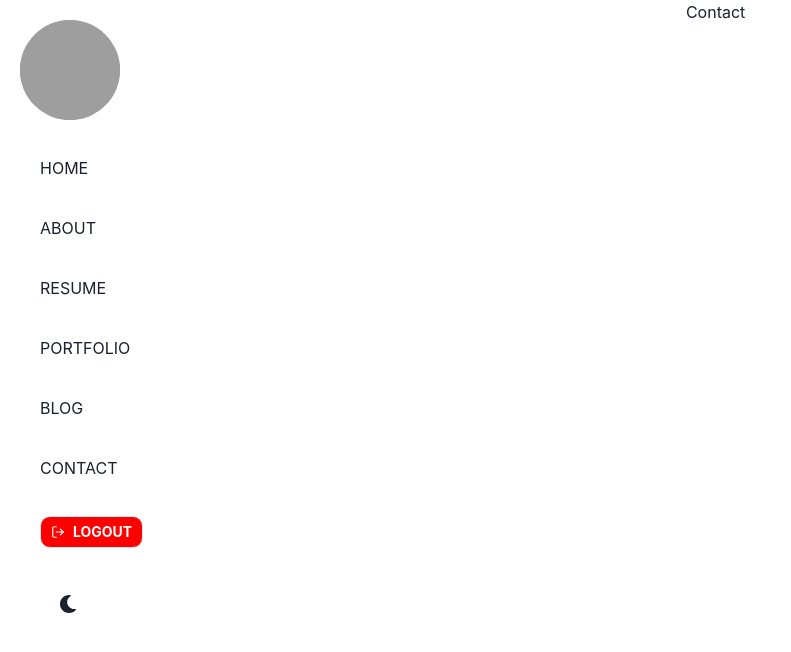
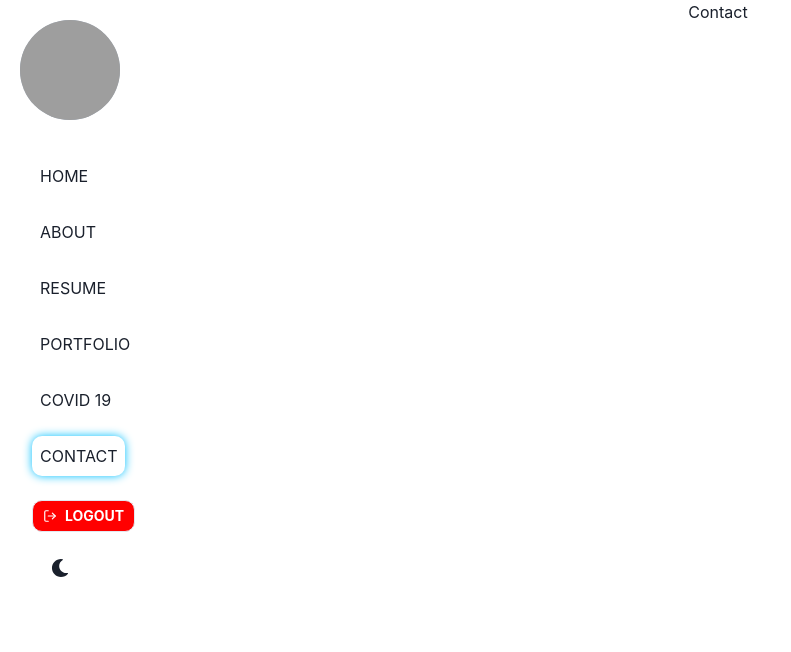
Before and after one commit to NTTan98/my_project, a React (Create React App) app: page /header/contact in a window 1280 px wide. Shown: the top 652 px of the page, without its empty margins (0-791 px from the left). Built offline with nearby package versions, Linux system fonts and the light colour scheme; sample sign-in values are in the browser's storage; grey boxes are pictures that could not be loaded.

Commit message:
covid component

```diff
--- a/src/App.js
+++ b/src/App.js
@@ -1,6 +1,7 @@
 import * as React from 'react';
 import { ChakraProvider, theme } from '@chakra-ui/react';
 import Home from './view/Home/index';
+import Demo from './demo/demo';
 import { Provider } from 'react-redux';
 import store from './redux/store';
 import { BrowserRouter } from 'react-router-dom';
@@ -9,6 +10,7 @@ export const App = () => (
     <ChakraProvider theme={theme}>
       <BrowserRouter>
         <Home />
+        {/* <Demo /> */}
       </BrowserRouter>
     </ChakraProvider>
   </Provider>
--- a/src/Component/HomeComponent/Body/Blog.js
+++ /dev/null
@@ -1,11 +0,0 @@
-import React from 'react';
-
-const Blog = () => {
-  return (
-    <div>
-      <h1>Blog</h1>
-    </div>
-  );
-};
-
-export default Blog;
--- /dev/null
+++ b/src/Component/HomeComponent/Body/CoronaTracking.js
@@ -0,0 +1,54 @@
+import React, { useEffect, useState } from 'react';
+import axios from 'axios';
+import { url } from '../../../api/CoronaAPI.js';
+import { Grid, Input } from '@chakra-ui/react';
+const CoronaTracking = () => {
+  const [corona, setCorona] = useState([]);
+  const [search, setSearch] = useState('');
+  const [searchResult, setSearchResult] = useState([]);
+  useEffect(() => {
+    axios
+      .get(url)
+      .then(res => {
+        setCorona(res.data);
+      })
+      .catch(err => {
+        console.log(err);
+      });
+      set
+  }, []);
+
+  console.log(corona);
+  return (
+    <div>
+      <h1>CoronaTracking</h1>
+      <Input
+        placeholder="Search"
+        onChange={e => {
+          setSearch(e.target.value);
+        }}
+        onKeyPress={e => {
+          if (e.key === 'Enter') {
+            setSearchResult(
+              corona.filter(item => {
+                return item.country
+                  .toLowerCase()
+                  .includes(search.toLowerCase());
+              })
+            );
+          }
+        }}
+      />
+      <Grid
+        templateColumns="repeat(auto-fit, minmax(200px, 1fr))"
+        gap={4}
+        mt={4}
+        p={4}
+      >
+        {/* <p1>{searchResult[0].country}</p1> */}
+      </Grid>
+    </div>
+  );
+};
+
+export default CoronaTracking;
--- a/src/Component/HomeComponent/NavBar/NavBar.js
+++ b/src/Component/HomeComponent/NavBar/NavBar.js
@@ -7,22 +7,20 @@ import {
   BreadcrumbItem,
   BreadcrumbLink,
   Avatar,
-  Button,
 } from '@chakra-ui/react';
 import { items } from '../../../Const/itemsChangePage';
 import avatar from '../../../assets/avatar.jpg';
 import { ColorModeSwitcher } from '../../../ColorModeSwitcher/ColorModeSwitcher';
+import Logout from '../../LoginComponent/logout';
 import { Icon } from '@chakra-ui/icons';
-import { FiLogOut } from 'react-icons/fi';
+import { FiMenu } from 'react-icons/fi';
 
-import { Link, Outlet } from 'react-router-dom';
-import { useNavigate } from 'react-router-dom';
+import { NavLink, Outlet } from 'react-router-dom';
 
 const NavBar = () => {
-  const navigate = useNavigate();
-  const handleLogout = () => {
-    localStorage.removeItem('auth');
-    navigate('/');
+  let activeStyle = {
+    boxShadow: '0px 0px 10px #00bfff',
+    borderRadius: '10px',
   };
 
   return (
@@ -36,37 +34,27 @@ const NavBar = () => {
           margin={5}
         />
         {items.map((item, index) => (
-          <Breadcrumb spacing="8px" pl={10} pb={5}>
-            <BreadcrumbItem key={index}>
-              <BreadcrumbLink as={Link} to={item.path}>
+          <Breadcrumb spacing="8px" pl={8} key={index}>
+            <BreadcrumbItem>
+              <BreadcrumbLink
+                as={NavLink}
+                to={item.path}
+                padding="0.5rem"
+                style={({ isActive }) => (isActive ? activeStyle : null)}
+              >
                 {item.name}
               </BreadcrumbLink>
             </BreadcrumbItem>
           </Breadcrumb>
         ))}
-        <Breadcrumb spacing="8px" pl={10} pb={5}>
-          <Button
-            style={{
-              //  style button logout
-              backgroundColor: '#ff0000',
-              color: '#fff',
-              borderRadius: '10px',
-              fontSize: '14px',
-              fontWeight: 'bold',
-              padding: '10px',
-            }}
-            variant="outline"
-            size="sm"
-            onClick={handleLogout}
-            leftIcon={<Icon as={FiLogOut} />}
-          >
-            LOGOUT
-          </Button>
+        <Breadcrumb spacing="8px" pl={8} pt={2}>
+          <Logout />
         </Breadcrumb>
-        <Breadcrumb spacing="8px" pl={10} pb={5}>
+        <Breadcrumb spacing="8px" pl={8} pb={5}>
           <ColorModeSwitcher />
         </Breadcrumb>
       </VStack>
+      <VStack spacing={4} align="flex-start"></VStack>
       <VStack className="Home__Container">
         <Outlet />
       </VStack>
--- a/src/Component/LoginComponent/login.js
+++ b/src/Component/LoginComponent/login.js
@@ -1,5 +1,6 @@
 import React, { useState } from 'react';
 import {
+  Heading,
   FormControl,
   FormLabel,
   FormHelperText,
@@ -35,7 +36,6 @@ const Login = () => {
     axios
       .post(url, data)
       .then(res => {
-        console.log(res);
         localStorage.setItem('auth', res.data.token);
         navigate('/header');
       })
@@ -56,7 +56,16 @@ const Login = () => {
 
   return (
     <Center h="100vh" m={0}>
-      <Container maxW="sm">
+      <Container
+        maxW="sm"
+        boxShadow={
+          '0px 0px 10px rgba(0, 0, 0, 0.1), 0px 0px 20px rgba(0, 0, 0, 0.1)'
+        }
+        borderRadius="10%"
+      >
+        <Heading as="h1" size="lg" mb={4} textAlign="center" paddingTop={4}>
+          Login
+        </Heading>
         <FormControl isInvalid={isErrorUserName}>
           <FormLabel htmlFor="user">Username</FormLabel>
           <Input
@@ -98,6 +107,7 @@ const Login = () => {
             mt={4}
             variantColor="teal"
             onClick={handleSubmit}
+            mb={4}
             isDisabled={isErrorPassword || isErrorUserName}
           >
             Login
--- /dev/null
+++ b/src/Component/LoginComponent/logout.js
@@ -0,0 +1,34 @@
+import React from 'react';
+import { FiLogOut } from 'react-icons/fi';
+import { Button, Icon } from '@chakra-ui/react';
+import { useNavigate } from 'react-router-dom';
+
+const Logout = () => {
+  const navigate = useNavigate();
+  const handleLogout = () => {
+    localStorage.removeItem('auth');
+    navigate('/');
+  };
+  return (
+    <div>
+      <Button
+        style={{
+          backgroundColor: '#ff0000',
+          color: '#fff',
+          borderRadius: '10px',
+          fontSize: '14px',
+          fontWeight: 'bold',
+          padding: '10px',
+        }}
+        variant="outline"
+        size="sm"
+        onClick={handleLogout}
+        leftIcon={<Icon as={FiLogOut} />}
+      >
+        LOGOUT
+      </Button>
+    </div>
+  );
+};
+
+export default Logout;
--- a/src/Component/WeatherApp/WeatherApp.js
+++ b/src/Component/WeatherApp/WeatherApp.js
@@ -7,12 +7,10 @@ const WeatherApp = () => {
   const [city, setCity] = useState('');
   const [query, setQuery] = useState('ho chi minh');
   const [weather, setWeather] = useState({});
-  const [error, setError] = useState('');
   const handleSubmit = e => {
     if (city.length === 0 && query.length === 0) {
-      setError('Please enter a city');
+      alert('Please enter a city');
     } else {
-      setError('');
       setQuery(city);
       setCity('');
     }
--- a/src/Component/WeatherApp/style.scss
+++ b/src/Component/WeatherApp/style.scss
@@ -5,25 +5,16 @@
 }
 .Container__WeatherApp {
   background-image: url(../../assets/warm-bg.jpg);
-  padding: 0;
   background-size: cover;
   background-position: bottom;
-  background-repeat: no-repeat;
   transition: background-image 0.5s ease-in-out;
 }
 .Cold {
   background-image: url(../../assets/cold-bg.jpg);
 }
-.Container__error {
-  text-align: center;
-  .error {
-    color: #fff;
-    font-size: 20px;
-  }
-}
+
 .Container__Main {
   height: 100vh;
-  padding: 0 16px;
   display: flex;
   flex-direction: column;
   justify-content: flex-start;
@@ -45,7 +36,6 @@
   font-size: 20px;
   font-weight: bold;
   color: #fff;
-  transition: 0.4 ease-out;
   box-shadow: 0 0 10px rgba(0, 0, 0, 0.5);
 }
 
--- a/src/Const/itemsChangePage.js
+++ b/src/Const/itemsChangePage.js
@@ -3,6 +3,6 @@ export const items = [
   { name: 'ABOUT', path: '/header/about' },
   { name: 'RESUME', path: '/header/resume' },
   { name: 'PORTFOLIO', path: '/header/portfolios' },
-  { name: 'BLOG', path: '/header/blog' },
+  { name: 'COVID 19', path: '/header/corona' },
   { name: 'CONTACT', path: '/header/contact' },
 ];
--- /dev/null
+++ b/src/api/CoronaAPI.js
@@ -0,0 +1 @@
+export const url = 'https://coronavirus-19-api.herokuapp.com/countries';
--- /dev/null
+++ b/src/demo/demo.js
@@ -0,0 +1,33 @@
+import React from 'react';
+import { Box } from '@chakra-ui/react';
+const Demo = () => {
+  return (
+    <div>
+      <h1>Demo</h1>
+      <Box
+        height={{
+          base: '100%', // 0-48em
+          md: '50%', // 48em-80em,
+          xl: '25%', // 80em+
+        }}
+        bg="teal.400"
+        width={[
+          '100%', // 0-30em
+          '50%', // 30em-48em
+          '25%', // 48em-62em
+          '15%', // 62em+
+        ]}
+      />
+      {/* responsive font size */}
+      <Box fontSize={['sm', 'md', 'lg', 'xl']}>Font Size</Box>
+      {/* responsive margin */}
+      <Box mt={[2, 4, 6, 8]} width="full" height="24px" bg="tomato" />
+      {/* responsive padding */}
+      <Box bg="papayawhip" p={[2, 4, 6, 8]}>
+        Padding
+      </Box>
+    </div>
+  );
+};
+
+export default Demo;
--- a/src/view/Home/index.js
+++ b/src/view/Home/index.js
@@ -7,7 +7,7 @@ import ItemResume from '../../Component/HomeComponent/Body/Resume';
 import ItemPortfolios from '../../Component/HomeComponent/Body/Portfolios/Portfolios';
 import ItemPortfolio from '../../Component/HomeComponent/Body/Portfolios/Portfolio';
 import ItemMenuPortfolio from '../../Component/HomeComponent/Body/Portfolios/MenuPort';
-import ItemBlog from '../../Component/HomeComponent/Body/Blog';
+import ItemCorona from '../../Component/HomeComponent/Body/CoronaTracking';
 import ItemContact from '../../Component/HomeComponent/Body/Contact';
 import TodoApp from '../../view/Todo/Todo';
 import WeatherApp from '../../Component/WeatherApp/WeatherApp';
@@ -77,9 +77,9 @@ const Home = () => {
           ],
         },
         {
-          name: 'blog',
-          path: '/header/blog',
-          element: <ItemBlog />,
+          name: 'corona',
+          path: '/header/corona',
+          element: <ItemCorona />,
         },
         {
           name: 'contact',
```
